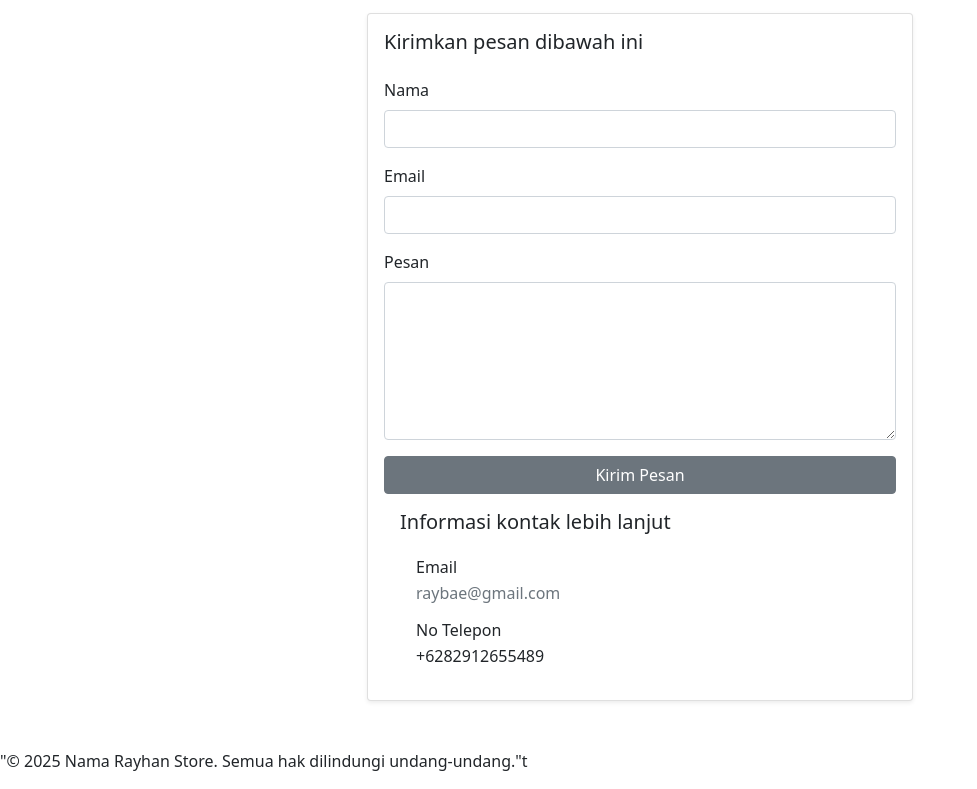
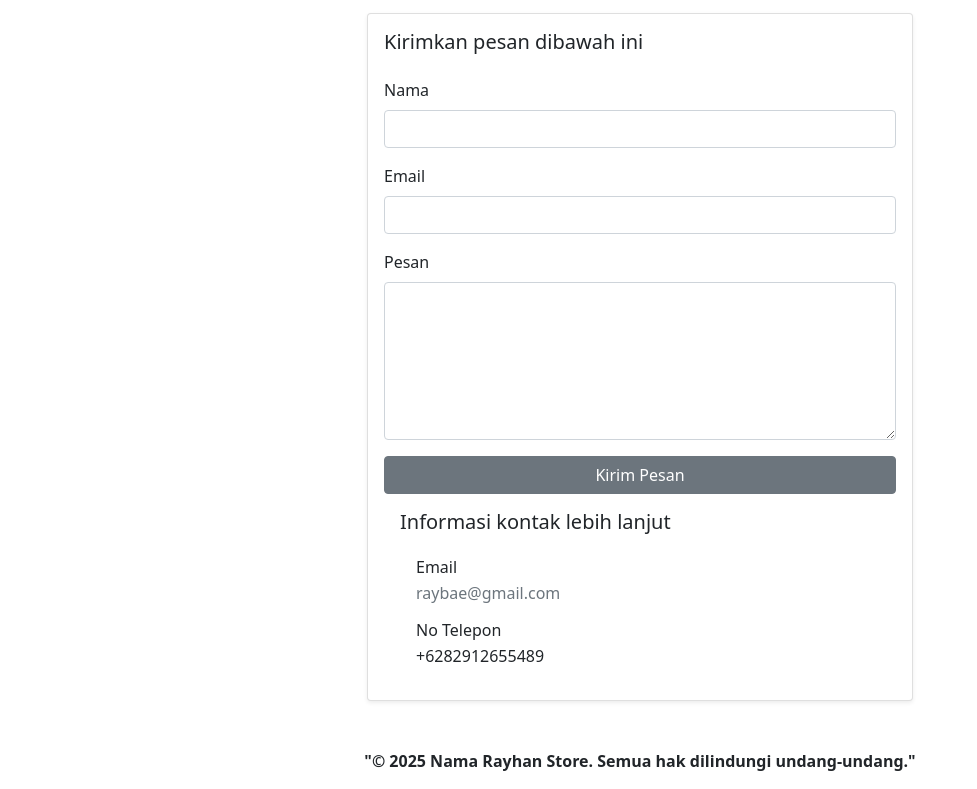
Before and after one commit to RayhanFaizAdzikra/itw2024_project2_243040041, a plain HTML site: page index.html in a window 1280 px wide. Shown: the part 2176-2965 px from the top of the page, without its empty margins (0-977 px from the left). Drawn offline with nearby package versions, Linux system fonts and the light colour scheme; some icons are missing.

Commit message:
progres10

```diff
--- a/index.html
+++ b/index.html
@@ -191,8 +191,8 @@
         </div>
 </section>
 
-<div>
-    <p>"© 2025 Nama Rayhan Store. Semua hak dilindungi undang-undang."t</p>
+<div class="text-center fw-bold">
+    <p>"© 2025 Nama Rayhan Store. Semua hak dilindungi undang-undang."</p>
 </div>
 
     <script
```
